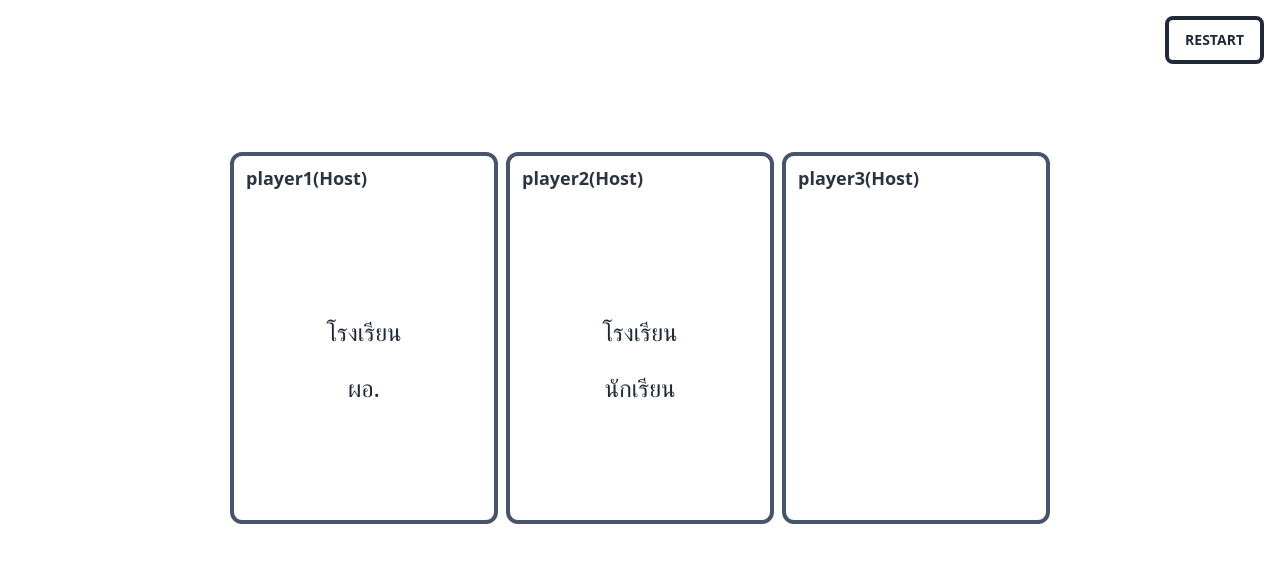
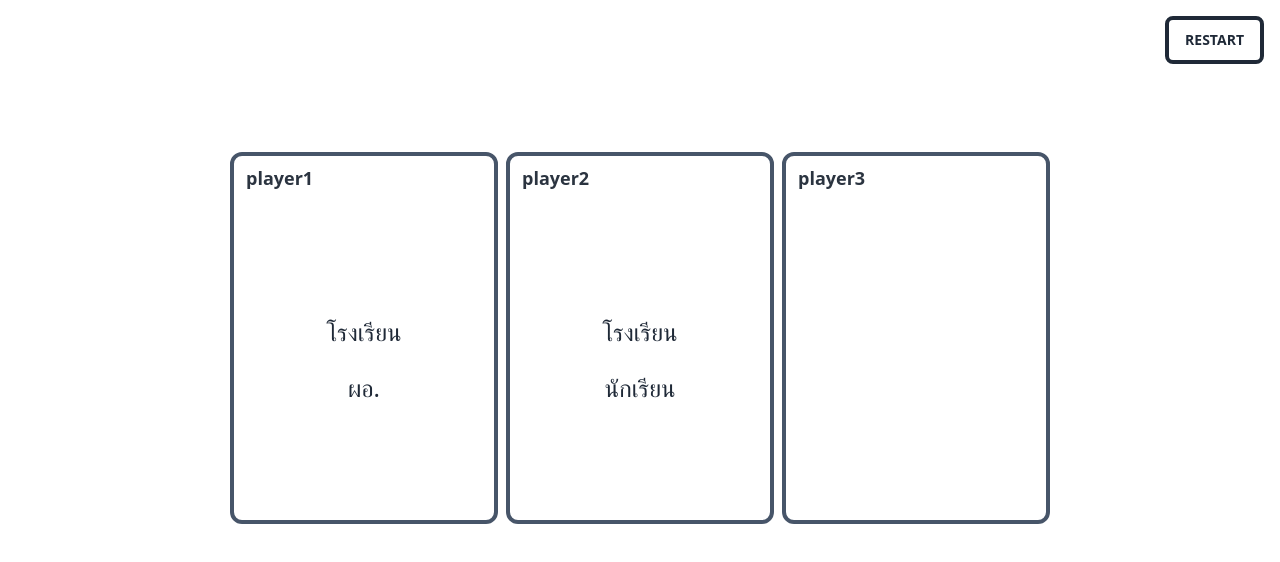
Before and after one commit to kenzchiiro/playroomkit-spyfall-demo, a React (Vite) app: page / in a window 1280 px wide. Shown: the top 562 px of the page. Built offline with nearby package versions, Linux system fonts and the light colour scheme; what tailwindcss-bg-patterns would draw is missing.

Commit message:
feat: update card

```diff
--- a/src/App.jsx
+++ b/src/App.jsx
@@ -20,7 +20,7 @@ function App() {
         <div className="w-screen justify-center p-2 mt-16">
           <div className="w-full carousel carousel-center space-x-2 justify-center">
           {Object.keys(dataState).map(playerName => {
-                return <Card owner={playerName} data={dataState[playerName]} />
+                return <Card owner={playerName} data={dataState[playerName]} isHost={false} />
             })}
           </div>
         </div>
--- a/src/components/Card.jsx
+++ b/src/components/Card.jsx
@@ -1,8 +1,8 @@
-function Card({ owner, data }) {
+function Card({ owner, data, isHost }) {
     return (
       <div className="flex flex-col carousel-item border-4 rounded-xl border-slate-600">
         <div className="flex w-64 justify-between ml-1 items-center font-extrabold text-lg md:text-1xl text-neutral text-left z-40">
-          <div className="flex space-x-2 m-2">{!data.isHost? owner+"(Host)":owner}</div>
+          <div className="flex space-x-2 m-2">{isHost? owner+"(Host)":owner}</div>
         </div>
         <div className="h-80 content-center">
           <div className="h-full content-center">
```
